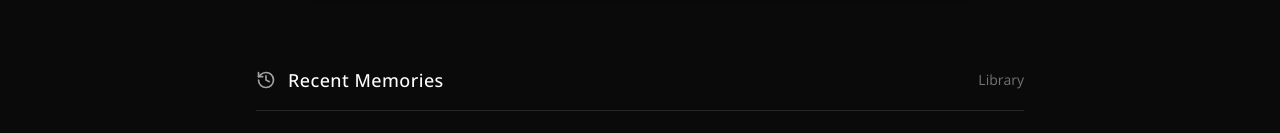
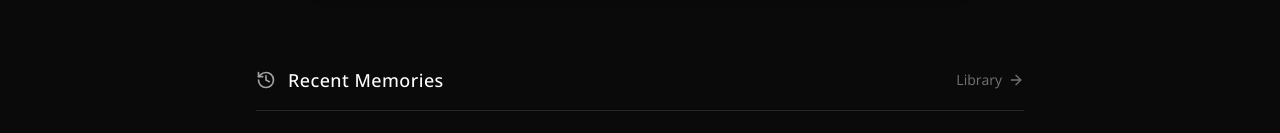
Before and after one commit to luvices/sonata, a Next.js app: page / in a window 1280 px wide. Shown: the part 258-391 px from the top of the page. Built offline with nearby package versions, Linux system fonts and the light colour scheme.

Commit message:
style: add interactive arrow to Library link on homepage

```diff
--- a/src/app/page.tsx
+++ b/src/app/page.tsx
@@ -4,7 +4,7 @@ import { useMusicStore } from "@/store/useMusicStore";
 import { SearchPanel } from "@/features/search/SearchPanel";
 import Image from "next/image";
 import Link from "next/link";
-import { History } from "lucide-react";
+import { History, ArrowRight } from "lucide-react";
 import { motion } from "framer-motion";
 
 export default function Home() {
@@ -53,8 +53,9 @@ export default function Home() {
               <History className="h-5 w-5 text-neutral-400" />
               <h2 className="text-lg font-medium tracking-wide text-white">Recent Memories</h2>
             </div>
-            <Link href="/library" className="text-sm text-neutral-500 hover:text-white transition-colors">
-              Library
+            <Link href="/library" className="group flex items-center gap-1.5 text-sm text-neutral-500 hover:text-white transition-colors">
+              <span>Library</span>
+              <ArrowRight className="h-4 w-4 transition-transform duration-300 group-hover:translate-x-1" />
             </Link>
           </div>
           {recentMemories.length > 0 ? (
```
